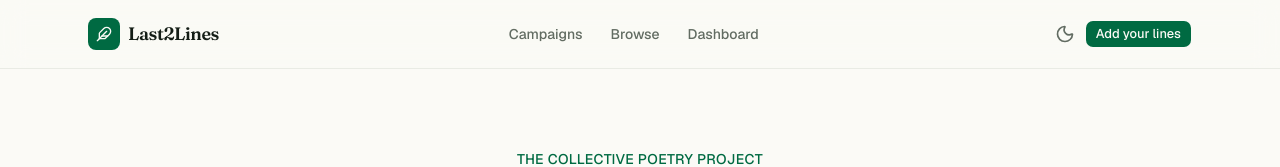
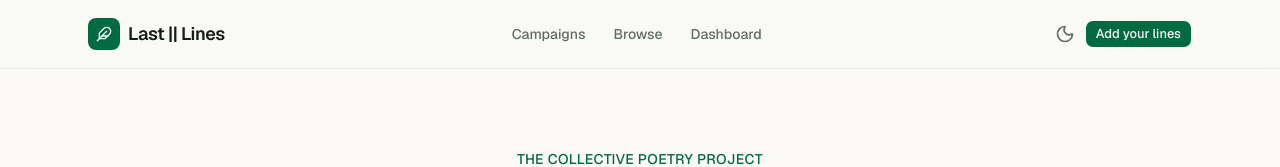
Before and after one commit to codersbeyondborders/last2lines-v0-sv, a Next.js app: page / in a window 1280 px wide. Shown: the top 167 px of the page. Built offline with nearby package versions, Linux system fonts and the light colour scheme; no server answers; the database is empty; what @vercel/functions would draw is missing.

Commit message:
feat: update site header text and add new logo
Co-authored-by: Coders Beyond Borders <159773407+codersbeyondborders@users.noreply.github.com>

```diff
--- a/components/site-header.tsx
+++ b/components/site-header.tsx
@@ -14,8 +14,8 @@ export function SiteHeader() {
           <span className="flex size-8 items-center justify-center rounded-md bg-primary text-primary-foreground">
             <Feather className="size-4" aria-hidden="true" />
           </span>
-          <span className="font-serif text-lg font-semibold tracking-tight">
-            Last2Lines
+          <span className="font-sans text-lg font-semibold tracking-tight">
+            Last || Lines
           </span>
         </Link>
 
```
Also changed, not shown: public/l2l_logo.png (added).
